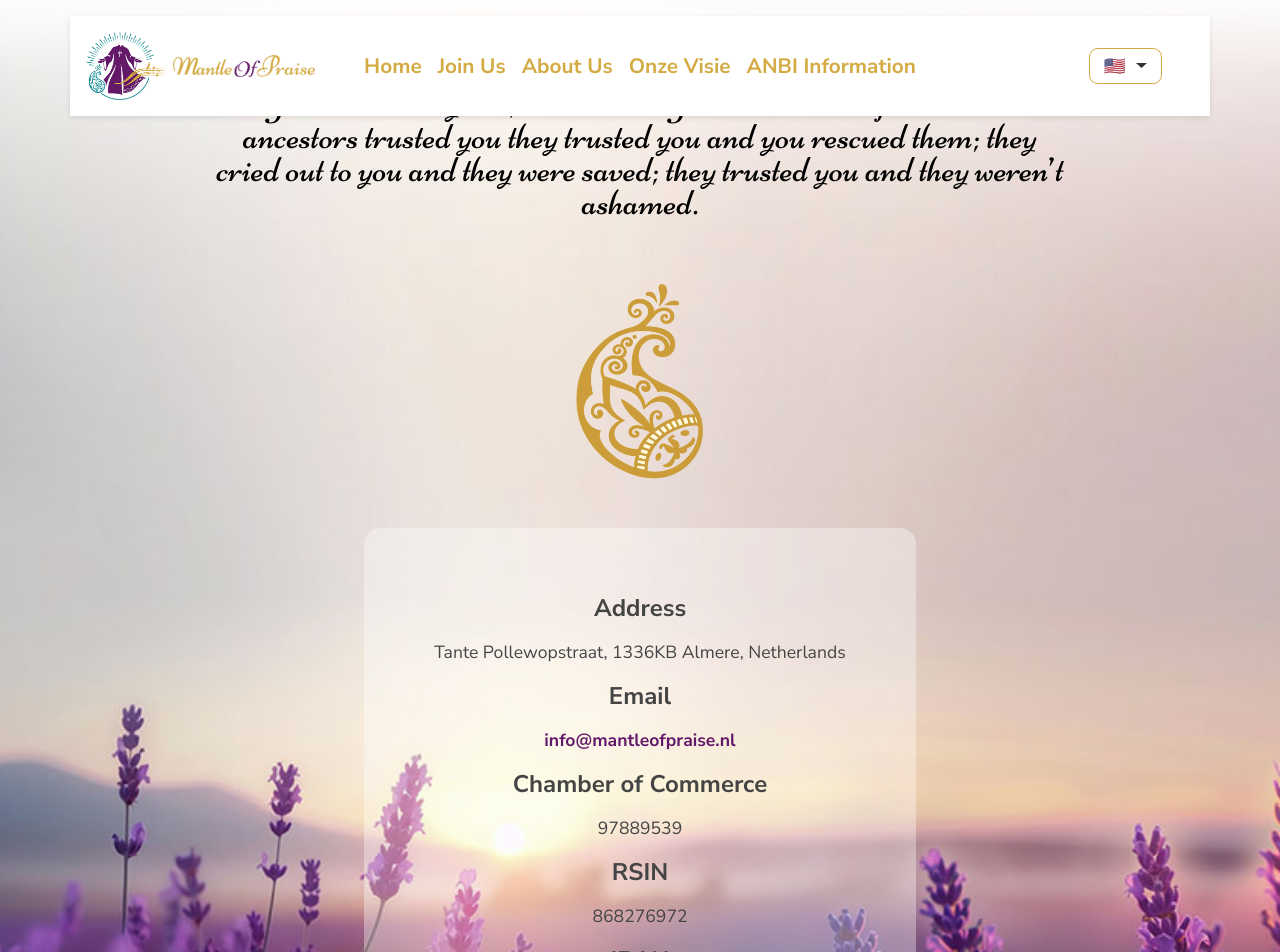
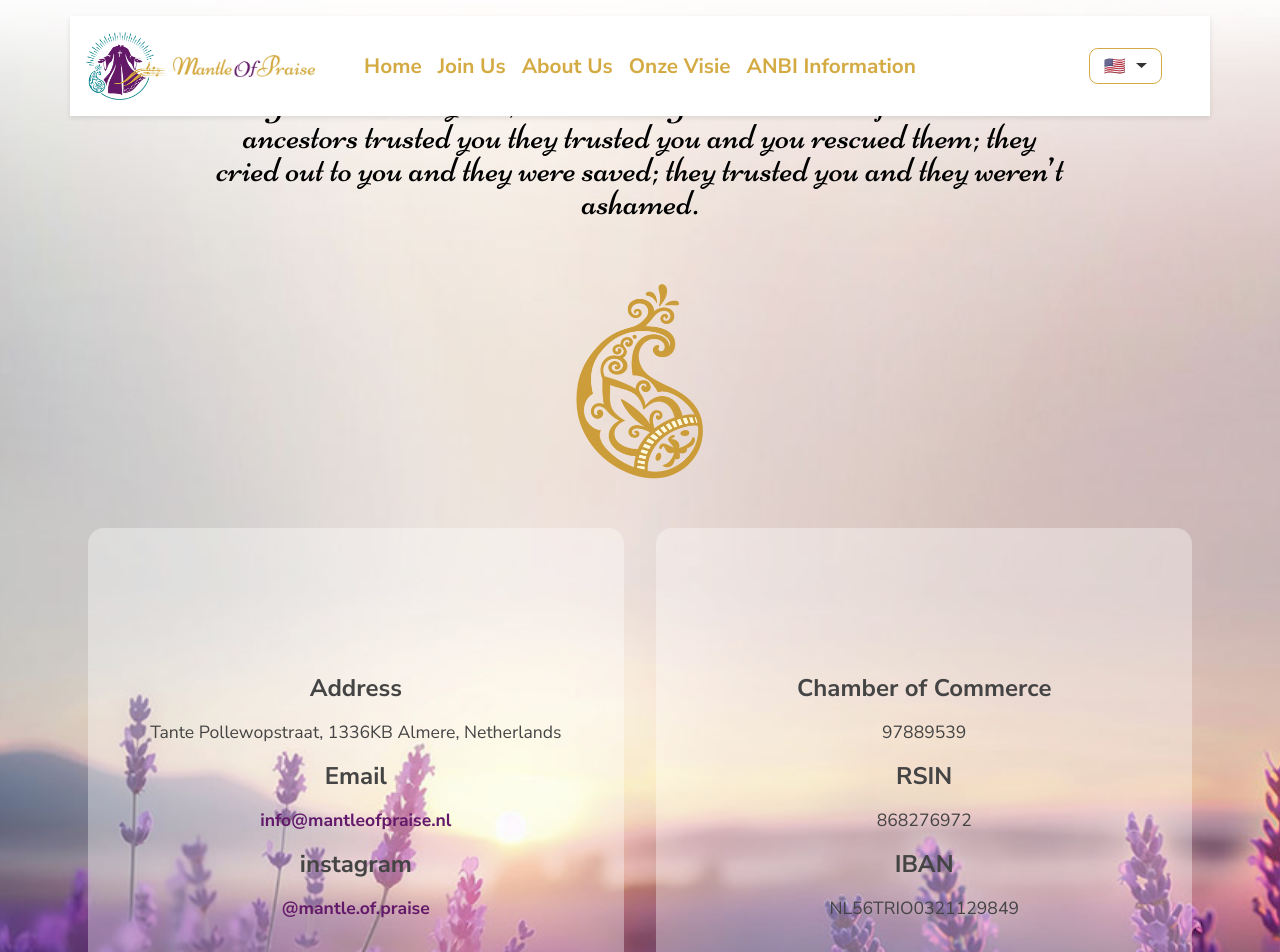
Before and after one commit to Melor-IT/mantleofpraise, a React (Create React App) app: page /en/ANBI-information in a window 1280 px wide. Shown: the top 952 px of the page. Built offline with nearby package versions, Linux system fonts and the light colour scheme.

Commit message:
footer ediet

```diff
--- a/src/components/Footer.js
+++ b/src/components/Footer.js
@@ -39,7 +39,19 @@ const Footer = ({ locale, setLocale }) => {
             <p>
               <a href="to:info@mantleofpraise.nl">info@mantleofpraise.nl</a>
             </p>
-
+            <h4>
+              {formatMessage({
+                id: 'instagram',
+                defaultMessage: 'instagram'
+              })}
+            </h4>
+            <p>
+              <a href="https://www.instagram.com/mantle.of.praise/" target="_blank" rel="noreferrer">
+                @mantle.of.praise
+              </a>
+            </p>
+          </div>
+          <div className="dark-glass">
             <h4>
               {formatMessage({
                 id: 'kvk',
--- a/src/i18n/en.js
+++ b/src/i18n/en.js
@@ -15,6 +15,7 @@ const messages = {
   firstName: 'First Name',
   lastName: 'Last Name',
   email: 'Email',
+  instogram: 'Instagram',
   phone: 'Phone',
   city: 'City',
   church: 'Which church are you a member of?',
--- a/src/i18n/fa.js
+++ b/src/i18n/fa.js
@@ -13,6 +13,7 @@ const messages = {
   firstName: 'نام',
   lastName: 'نام خانوادگی',
   email: 'ایمیل',
+  instogram: 'اینستاگرام',
   phone: 'تلفن',
   city: 'شهر محل سکونت',
   church: 'عضو کدام کلیسا هستید؟',
@@ -42,11 +43,9 @@ const messages = {
   thirdService: 'جلسات پرستشی',
   thirdServiceText: 'در ردای ستایش، جلسات دعا و پرستش جایی است برای اتحاد قلب‌ها در حضور خدا.',
   more: 'بیشتر',
-
   visen: 'رویای ما',
   visenText:
     'رویای ما این است که اتحاد حقیقی را در پرستش خداوند تجربه کنیم؛ جایی که دل‌ها، صداها و زندگی‌ها در حضور او یکی می‌شوند. ما ایمان داریم که زبان فهم آسمان چیزی جز اتحاد در پرستش نیست و هنگامی که قوم خدا با یک‌دلی او را می‌پرستند، حضورش آشکار شده و آسمان بر زمین متجلی می‌گردد. رؤیای ما دیدن نسلی است که در محبت و پرستش مسیح به هم پیوسته و با همدیگر نام او را بزرگ می‌دارند.',
-
   giftText:
     'از شما دعوت می‌کنیم که با قلبی شاکر و با ایمانی استوار در این خدمت سهیم شوید تا نام خداوند در میان قوم‌ها جلال یابد.',
   gift: 'هدیه',
--- a/src/i18n/nl.js
+++ b/src/i18n/nl.js
@@ -16,6 +16,7 @@ const messages = {
   firstName: 'Voornaam',
   lastName: 'Achternaam',
   email: 'E-mailadres',
+  instogram: 'Instagram',
   phone: 'Telefoonnummer',
   city: 'Woonplaats',
   church: 'Van welke kerk bent u lid?',
--- a/src/style/main.scss
+++ b/src/style/main.scss
@@ -63,14 +63,14 @@ html:has(.app.rtl) {
   align-items: center;
   gap: 2rem;
   flex-wrap: nowrap;
-  width: 50%;
+  width: 100%;
 
   > div {
     flex: 0 1 auto;
     width: 100%;
 
     &:only-child {
-      // width: 50%;
+     width: 100%;
     }
   }
 }
```
